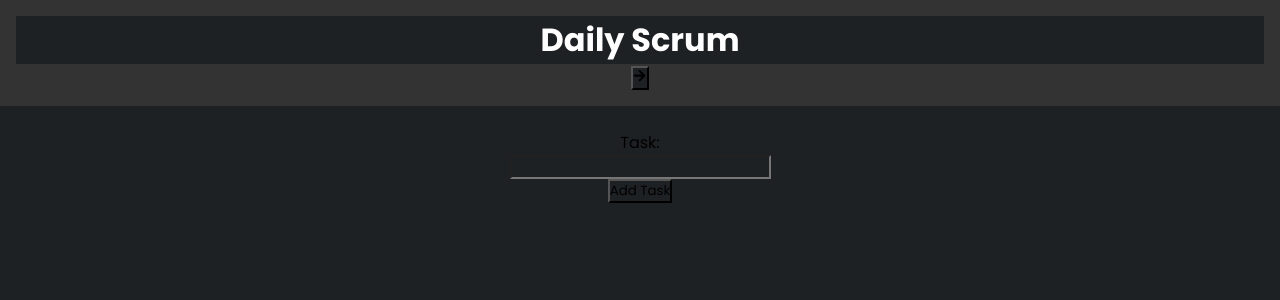
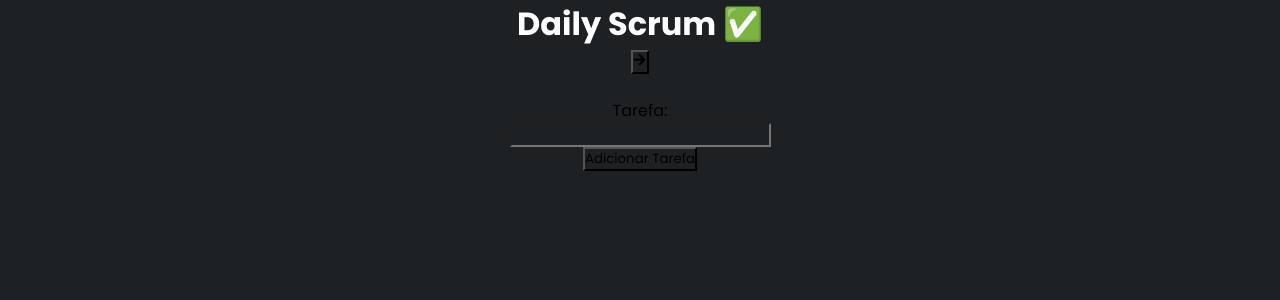
Before and after one commit to manosanti/daily-scrum, a React (Vite) app in the folder frontend/: page /teste in a window 1280 px wide. Shown: the top 300 px of the page. Built offline with nearby package versions, Linux system fonts and the light colour scheme.

Commit message:
testes-19-07

```diff
--- a/frontend/src/pages/Teste.jsx
+++ b/frontend/src/pages/Teste.jsx
@@ -6,7 +6,7 @@ const GlobalStyles = createGlobalStyle`
   body {
     font-family: Arial, sans-serif;
     margin: 0;
-    padding: 0;
+    padding: 0 15%;
   }
 
   * {
@@ -15,9 +15,7 @@ const GlobalStyles = createGlobalStyle`
 `;
 
 const HeaderWrapper = styled.header`
-  background-color: #333;
   color: white;
-  padding: 16px;
   text-align: center;
 `;
 
@@ -34,8 +32,7 @@ const ListWrapper = styled.ul`
 `;
 
 const ListItem = styled.li`
-  padding: 8px;
-  border-bottom: 1px solid #ddd;
+  border: 1px solid #ddd;
 `;
 
 const Header = () => {
@@ -59,21 +56,25 @@ const TaskForm = ({ onSubmit }) => {
 
   return (
     <FormWrapper onSubmit={handleSubmit}>
-      <label htmlFor="task">Task:</label>
+      <label htmlFor="task">Tarefa:</label>
       <input
         type="text"
         id="task"
         value={task}
         onChange={(e) => setTask(e.target.value)}
       />
-      <button type="submit">Add Task</button>
+      <button type="submit">Adicionar Tarefa</button>
     </FormWrapper>
   );
 };
 
-const TaskList = ({ tasks }) => {
+const TaskList = ({ tasks, onTaskRemove }) => {
   // Inverte a ordem dos dias (os mais recentes ficarão em cima)
   const reversedTasks = [...tasks].reverse();
+
+  const handleTaskRemove = (date, index) => {
+    onTaskRemove(date, index);
+  };
 
   return (
     <ListWrapper>
@@ -82,7 +83,12 @@ const TaskList = ({ tasks }) => {
           <h2>{date}</h2>
           <ListWrapper>
             {tasks.map((task, index) => (
-              <ListItem key={index}>{task}</ListItem>
+              <ListItem key={index}>
+                {task}
+                <button onClick={() => handleTaskRemove(date, index)}>
+                  Remove
+                </button>
+              </ListItem>
             ))}
           </ListWrapper>
         </React.Fragment>
@@ -114,15 +120,23 @@ const Teste = () => {
     setTasks(updatedTasks);
   };
 
+  const handleTaskRemove = (date, index) => {
+    const updatedTasks = tasks.map((item) =>
+      item.date === date ? { ...item, tasks: item.tasks.filter((_, i) => i !== index) } : item
+    );
+
+    setTasks(updatedTasks);
+  };
+
   return (
     <>
       <GlobalStyles />
       <HeaderWrapper>
-        <h1>Daily Scrum</h1>
+        <h1>Daily Scrum ✅</h1>
         <button onClick={handleNextDay}><FaArrowRight /></button>
       </HeaderWrapper>
       <TaskForm onSubmit={handleTaskSubmit} />
-      <TaskList tasks={tasks} />
+      <TaskList tasks={tasks} onTaskRemove={handleTaskRemove} />
     </>
   );
 };
```
